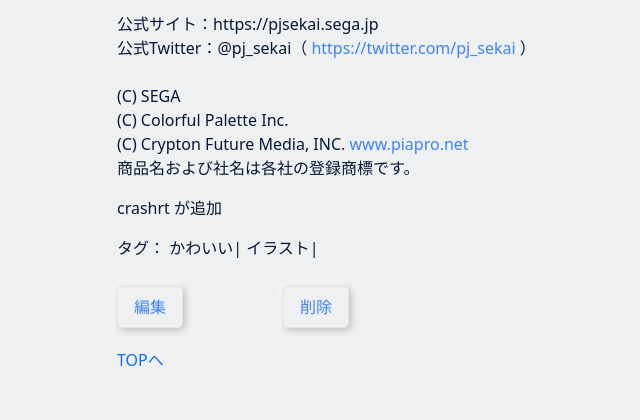
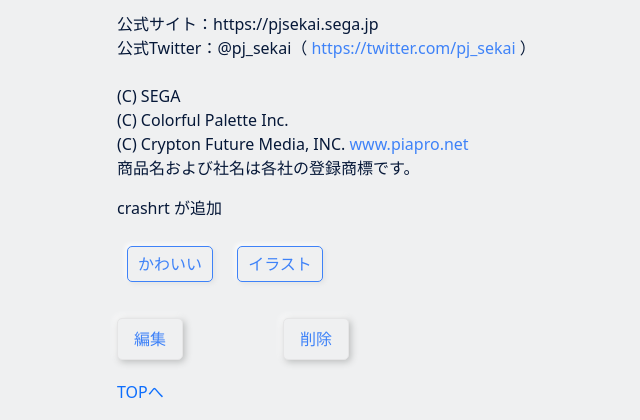
Before and after one commit to crashRT/MovieCollection, a Django app: page /detail/1 in a window 1280 px wide. Shown: the part 951-1371 px from the top of the page, without its empty margins (15-655 px from the left). Before the commit the page ends 1317 px from the top, so only its background shows below. Run offline with Django 4.2, Linux system fonts and the light colour scheme; data comes from the database, SQL or seed files in the repository; some libraries are stand-ins or nearby versions; some web fonts are replaced.

Commit message:
タグ表示修正

```diff
--- a/collection/templates/collection/detail.html
+++ b/collection/templates/collection/detail.html
@@ -20,12 +20,13 @@
 
     <p>{{ movie.add_by }} が追加</p>
 
-    <p>タグ：
+    <div class="my-3">
         {% for tag in tags %}
-        {{ tag }}|
+        <div class="tag-item">
+            {{ tag }}
+        </div>
         {% endfor %}
-
-    </p>
+    </div>
 
 
     <div class="btn-group" role="group">
--- a/static/css/style.css
+++ b/static/css/style.css
@@ -108,6 +108,20 @@ header::after {
   clear: both;
 }
 
+/*タグ表示*/
+.tag-item {
+  display: inline-block;
+  padding: 5px 10px;
+  margin: 10px;
+  font-size: 16px;
+  border-radius: 5px;
+  border: #3e82f8 1px solid;
+  background: #eff0f1;
+  color: #3e82f8;
+  box-shadow: 2px 2px 4px #e3e4e5, -2px -2px 4px #fbfcfd;
+}
+
+
 /*リストのデザイン*/
 li.taglist {
   list-style-type: none;
```
